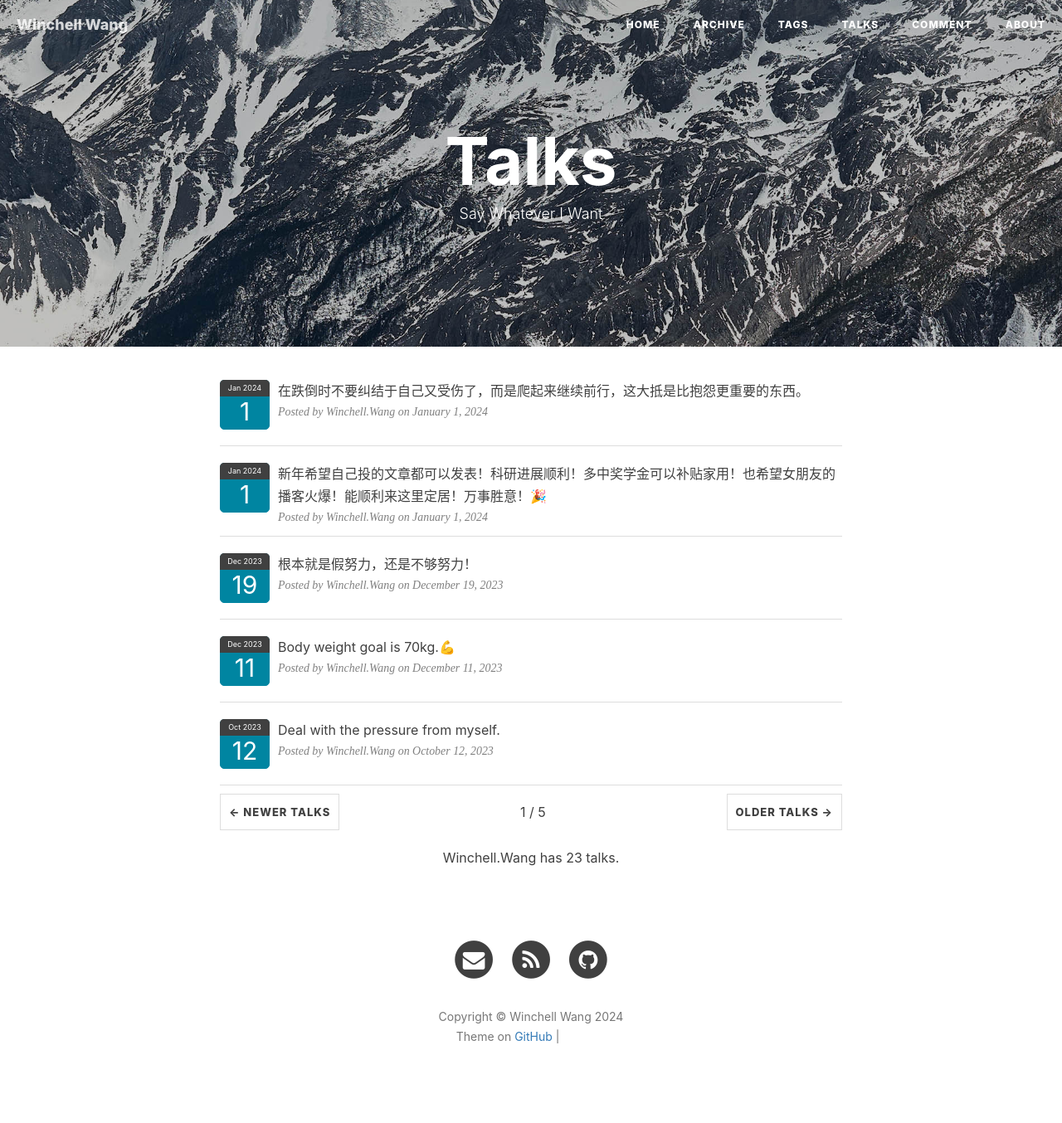
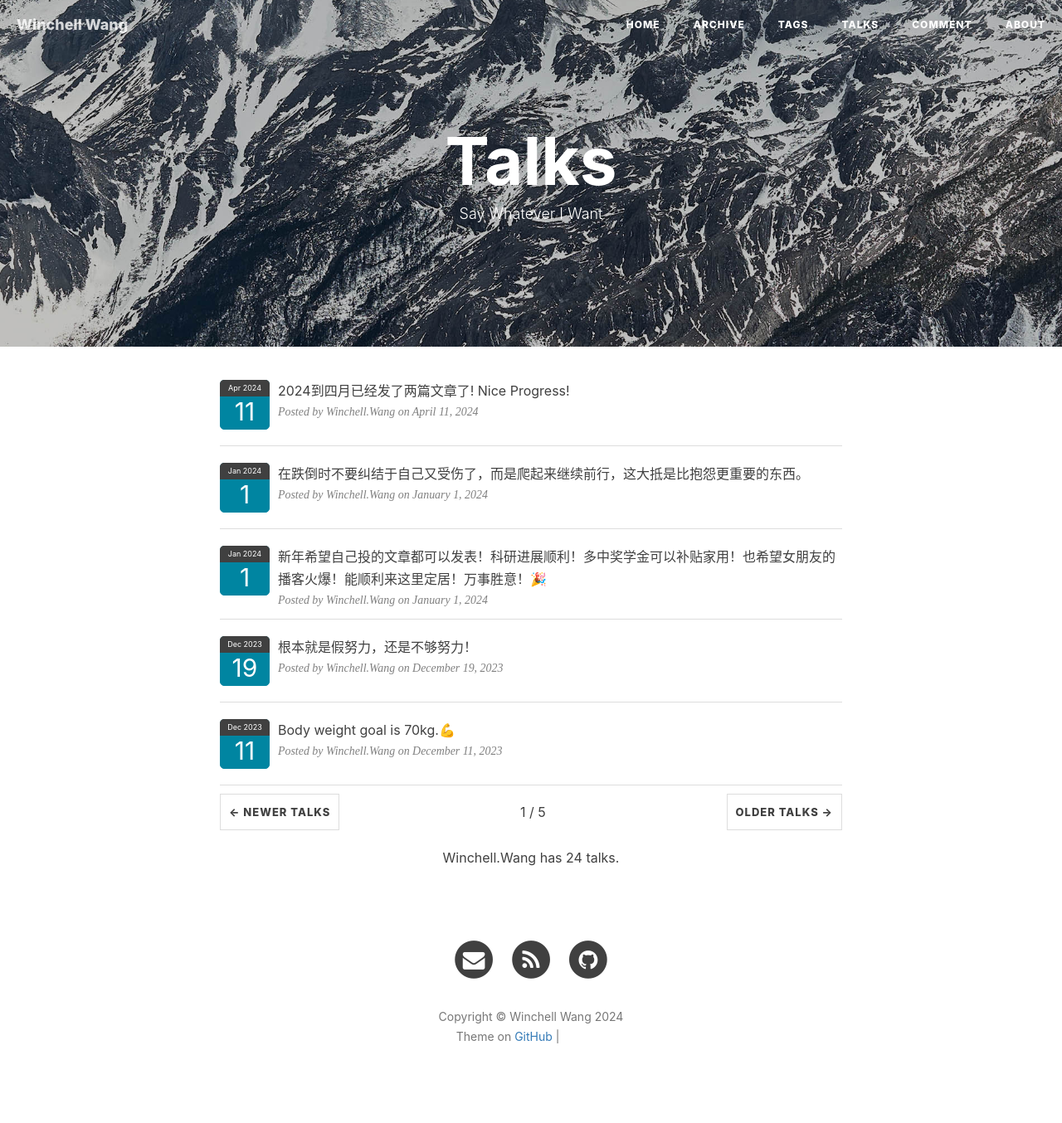
Before and after one commit to WinchellWang/winchellwang.github.io, a Jekyll site: the page built from 3talk.html, in a window 1280 px wide. Shown: the whole page at 83% size. Built offline with Jekyll 4.4.1, drawn with Linux system fonts in a browser that asks for light colours; nearby versions of some CDN libraries; comment, search, counter and statistics services are not loaded; grey boxes are pictures that could not be loaded.

Commit message:
New Talk

```diff
--- a/_data/talks.yml
+++ b/_data/talks.yml
@@ -1,6 +1,9 @@
 # Template
 # - mytalk: ""
 #   talkdate: "2023-05"
+
+- mytalk: "2024到四月已经发了两篇文章了! Nice Progress!"
+  talkdate: "2024-04-11"
 
 - mytalk: "在跌倒时不要纠结于自己又受伤了，而是爬起来继续前行，这大抵是比抱怨更重要的东西。"
   talkdate: "2024-01-01"
```
